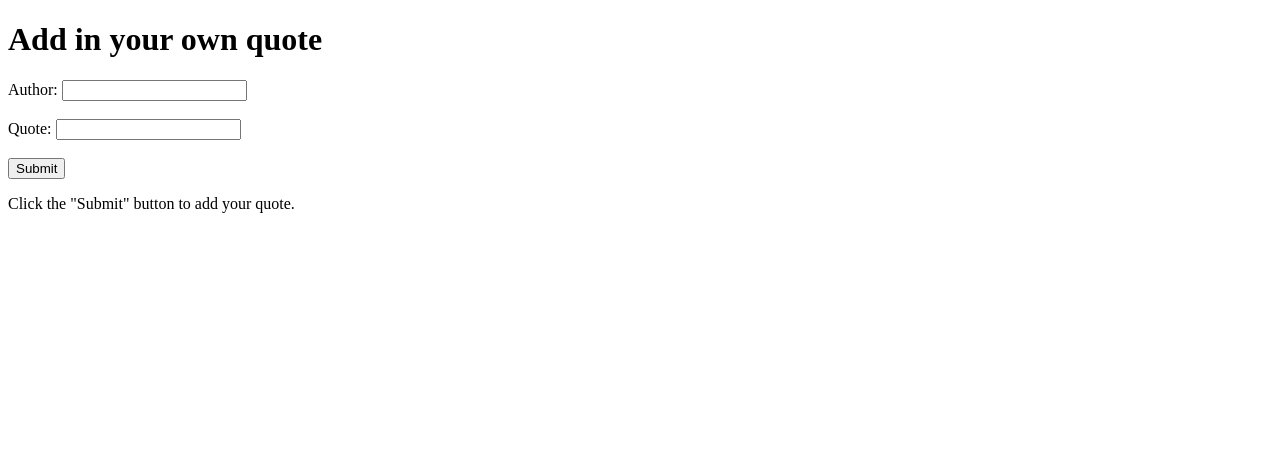
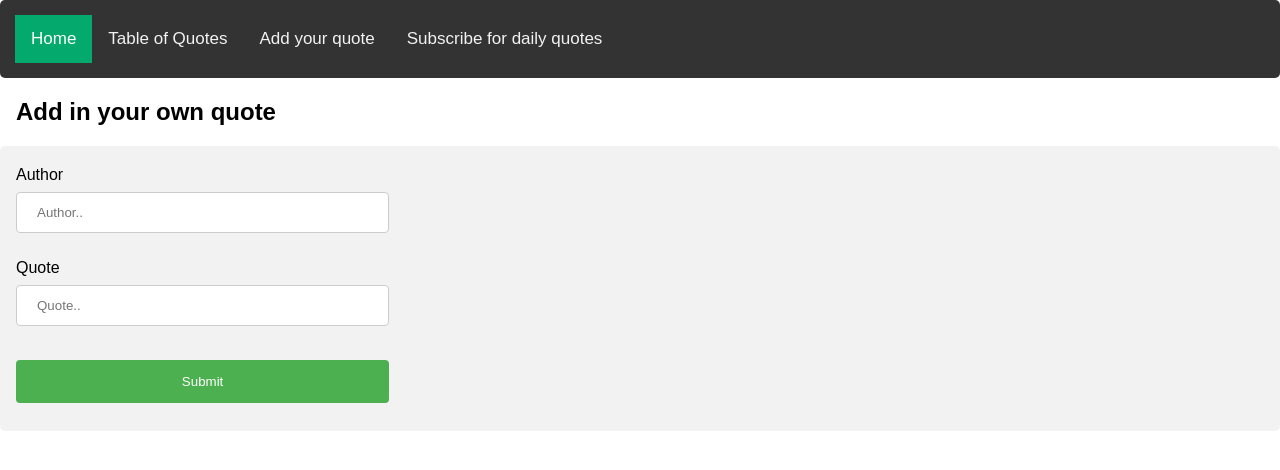
Before and after one commit to pjx98/Quote-of-the-day, a Django app: page /Quotes_app/submit_quote/ in a window 1280 px wide. Shown: the top 470 px of the page. Run offline with Django 3.2, Linux system fonts and the light colour scheme.

Commit message:
added css

```diff
--- /dev/null
+++ b/Quote_project/Quotes_app/templates/base.html
@@ -0,0 +1,50 @@
+{% load static %}
+
+<!DOCTYPE html>
+<html>
+<head>
+<meta name="viewport" content="width=device-width, initial-scale=1">
+<style>
+body {
+  margin: 0;
+  font-family: Arial, Helvetica, sans-serif;
+}
+
+.topnav {
+  overflow: hidden;
+  background-color: #333;
+  border-radius: 5px;
+  padding: 15px;
+}
+
+.topnav a {
+  float: left;
+  color: #f2f2f2;
+  text-align: center;
+  padding: 14px 16px;
+  text-decoration: none;
+  font-size: 17px;
+}
+
+.topnav a:hover {
+  background-color: #ddd;
+  color: black;
+}
+
+.topnav a.active {
+  background-color: #04AA6D;
+  color: white;
+}
+</style>
+</head>
+<body>
+<div class="topnav">
+  <a class="active" href="{% url 'Daily_quote' %}">Home</a>
+  <a href="{% url 'all_quotes' %}">Table of Quotes</a>
+  <a href="{% url 'add_quote' %}">Add your quote</a>
+  <a href="{% url 'subscribe' %}">Subscribe for daily quotes</a>
+</div>
+{% block content %}
+{% endblock content %}
+</body>
+</html>
--- a/Quote_project/Quotes_app/templates/submit_quote.html
+++ b/Quote_project/Quotes_app/templates/submit_quote.html
@@ -1,19 +1,59 @@
+{% extends "base.html" %}
+{% block content %}
+
 <!DOCTYPE html>
 <html>
+<style>
+input[type=text], select {
+  width: 30%;
+  padding: 12px 20px;
+  margin: 8px 0;
+  display: inline-block;
+  border: 1px solid #ccc;
+  border-radius: 4px;
+  box-sizing: border-box;
+}
+
+input[type=submit] {
+  width: 30%;
+  background-color: #4CAF50;
+  color: white;
+  padding: 14px 20px;
+  margin: 8px 0;
+  border: none;
+  border-radius: 4px;
+  cursor: pointer;
+}
+
+input[type=submit]:hover {
+  background-color: #45a049;
+}
+
+div {
+  border-radius: 5px;
+  background-color: #f2f2f2;
+  padding: 20px;
+}
+</style>
 <body>
+<h2 style="padding-left:16px">Add in your own quote</h2>
+<div style="padding-left:16px">
+    <form action= "{% url 'add_quote' %}" method="POST" enctype="multipart/form-data">
+        {% csrf_token %}
 
-<h1>Add in your own quote</h1>
+        <label for="Author">Author</label> <br>
+        <input type="text" id="Author" placeholder="Author.." name="Author"><br><br>
 
-<form action= "/Quotes_app/submit_quote/" method="POST" enctype="multipart/form-data">
-    {% csrf_token %}
-    <label for="Author">Author:</label>
-    <input type="text" id="Author" name="Author"><br><br>
-    <label for="Quote">Quote:</label>
-    <input type="text" id="Quote" name="Quote"><br><br>
-    <input type="submit" value="Submit">
-</form>
 
-<p>Click the "Submit" button to add your quote.</p>
+        <label for="Quote">Quote</label> <br>
+        <input type="text" id="Quote" placeholder="Quote.." name="Quote"><br><br>
+
+        <input type="submit" value="Submit">
+    </form>
+
+
+</div>
 
 </body>
 </html>
+{% endblock content %}
--- a/Quote_project/Quotes_app/urls.py
+++ b/Quote_project/Quotes_app/urls.py
@@ -9,8 +9,8 @@ from django.conf.urls import url
 urlpatterns = [
 
     path('', views.today_quote, name="Daily_quote"),
-    path('all_quotes/', views.show_all_items, name="show_all"),
+    path('all_quotes/', views.show_all_items, name="all_quotes"),
     path('submit_quote/', views.user_add_quote, name="add_quote"),
-    path('email/', views.insert_user_email, name="email")
+    path('subscribe/', views.insert_user_email, name="subscribe")
 
 ]
--- a/Quote_project/Quotes_app/views.py
+++ b/Quote_project/Quotes_app/views.py
@@ -22,7 +22,6 @@ def today_quote(request):
 
 
 def show_all_items(request):
-
 
     dynamodb_client = boto3.client('dynamodb')
     response = dynamodb_client.scan(
```
Also changed, not shown: Quote_project/Quotes_app/templates/all_items.html (+5 -5 lines), Quote_project/Quotes_app/templates/email.html (+46 -12 lines), Quote_project/Quotes_app/templates/present-quote.html (+8 -15 lines).
